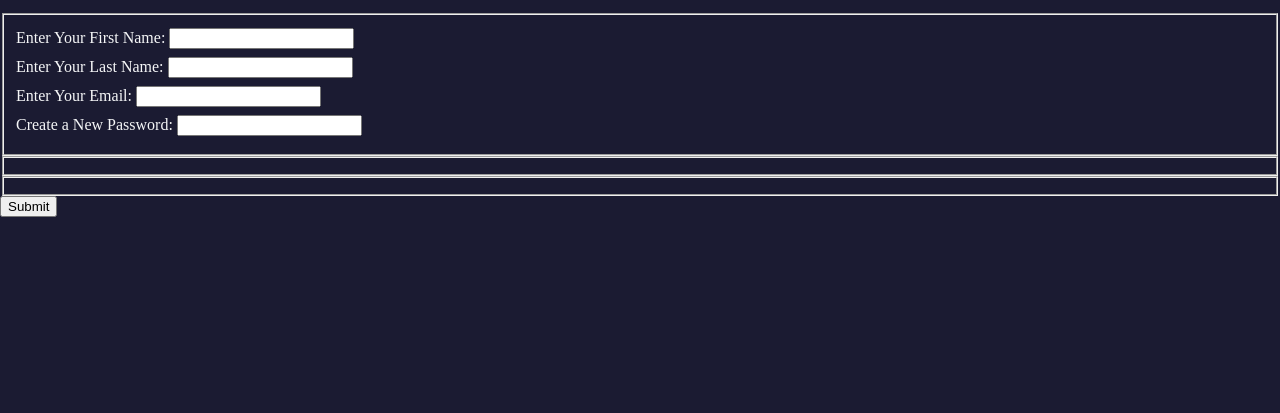
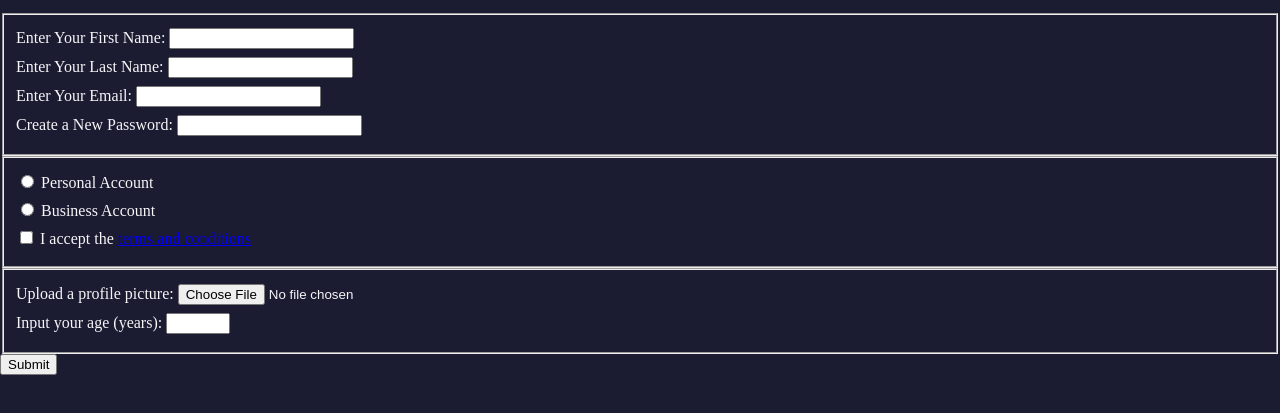
Before and after one commit to clrminded/FreeCodeCamp, a plain HTML site: page front-end-projects/registration-form/index.html in a window 1280 px wide. Shown: the part 101-514 px from the top of the page. Drawn offline with Linux system fonts and the light colour scheme.

Commit message:
added t&c, picture and age input

```diff
--- a/front-end-projects/registration-form/index.html
+++ b/front-end-projects/registration-form/index.html
@@ -8,14 +8,33 @@
         <h1>Registration Form</h1>
         <p>Please fill out this form with the required information</p>
         <form action="https://register-demo.freecodecamp.org">
+
+<!-- Name and password -->
             <fieldset>
                 <label>Enter Your First Name: <input type="text" required/></label>
                 <label>Enter Your Last Name: <input type="text" required/></label>
                 <label>Enter Your Email: <input type="email" required/></label>
                 <label>Create a New Password: <input type="password" pattern="[a-z0-5]{8,}" required/></label>
             </fieldset>
-            <fieldset></fieldset>
-            <fieldset></fieldset>
+
+<!-- terms and conditions -->
+            <fieldset>
+                <label>
+                    <input type="radio" name="account-type" /> Personal Account
+                </label>
+                <label>
+                    <input type="radio" name="account-type" /> Business Account
+                </label>
+                <label>
+                    <input required type="checkbox" /> I accept the <a href="https://www.freecodecamp.org/news/terms-of-service/">terms and conditions</a>
+                </label>
+            </fieldset>
+
+<!-- File input -->
+            <fieldset>
+                <label>Upload a profile picture: <input type="file" /></label>
+                <label>Input your age (years): <input type="number" min="13" max="120" /></label>
+            </fieldset>
             <input type="submit" value="Submit">
         </form>
     </body>
```
